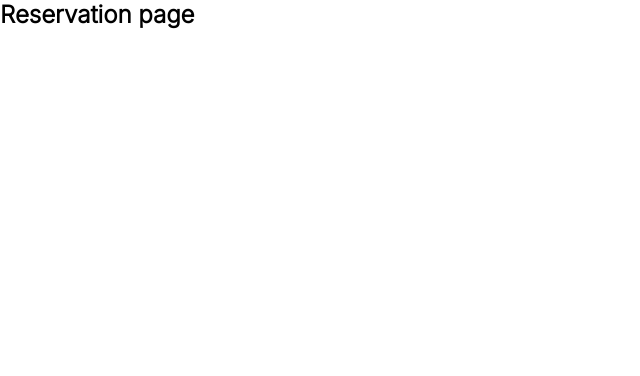
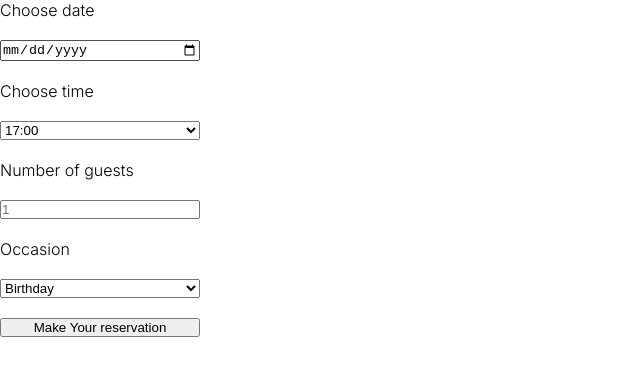
Before and after one commit to Udeme98/Meta-capstone-project, a React (Create React App) app: page /reservation in a window 1280 px wide. Shown: the top 376 px of the page, without its empty margins (0-640 px from the left). Built offline with nearby package versions, Linux system fonts and the light colour scheme.

Commit message:
Designed the reservation component

```diff
--- a/src/Reservation.js
+++ b/src/Reservation.js
@@ -1,3 +1,30 @@
 export default function Reservation() {
-  return <h2>Reservation page</h2>;
+  const styles = {
+    display: "grid",
+    maxWidth: "200px",
+    gap: "20px",
+  };
+  return (
+    <form style={styles}>
+      <label htmlFor="res-date">Choose date</label>
+      <input type="date" id="res-date" />
+      <label for="res-time">Choose time</label>
+      <select id="res-time ">
+        <option>17:00</option>
+        <option>18:00</option>
+        <option>19:00</option>
+        <option>20:00</option>
+        <option>21:00</option>
+        <option>22:00</option>
+      </select>
+      <label for="guests">Number of guests</label>
+      <input type="number" placeholder="1" min="1" max="10" id="guests" />
+      <label for="occasion">Occasion</label>
+      <select id="occasion">
+        <option>Birthday</option>
+        <option>Anniversary</option>
+      </select>
+      <input type="submit" value="Make Your reservation" />
+    </form>
+  );
 }
```
